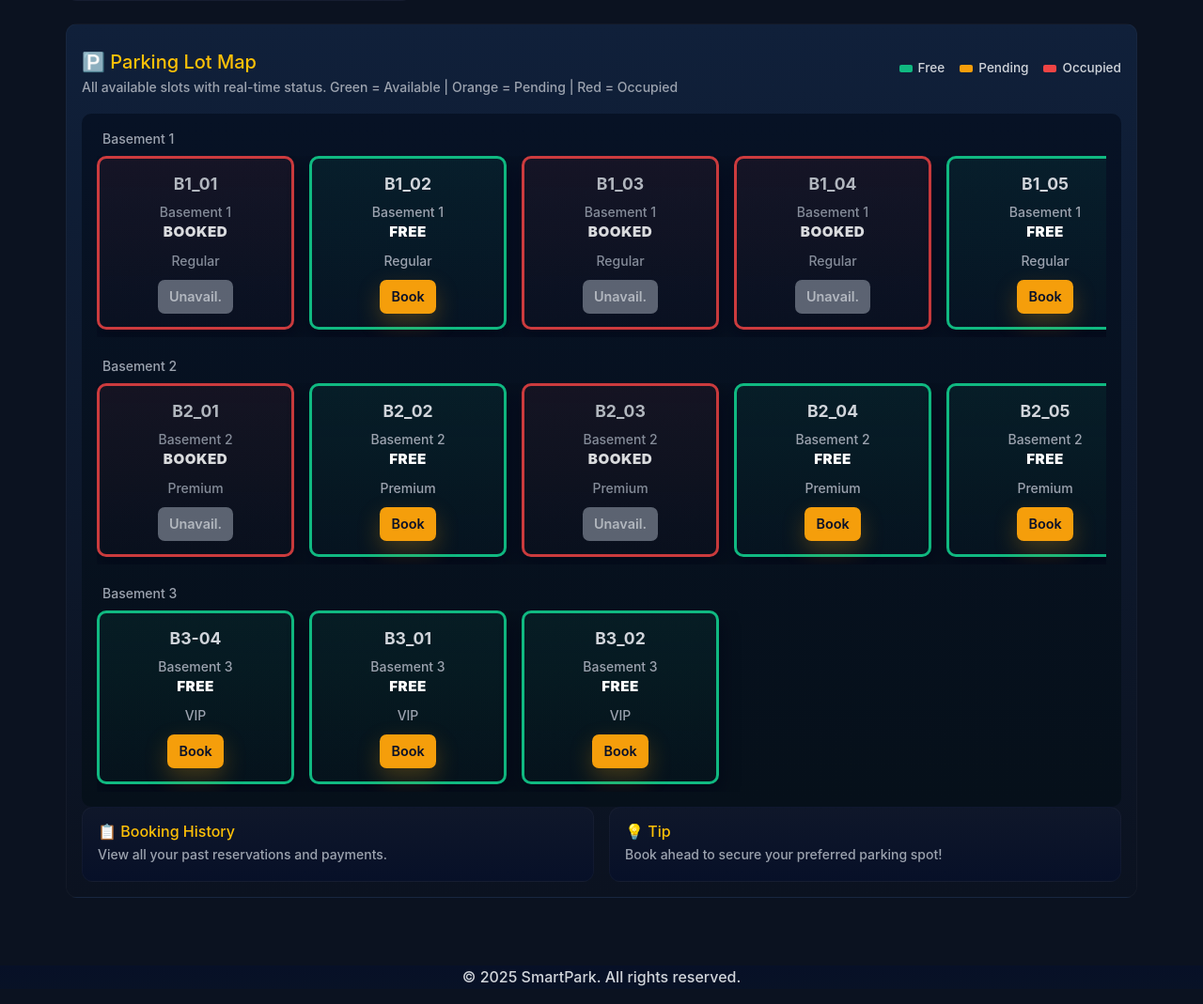
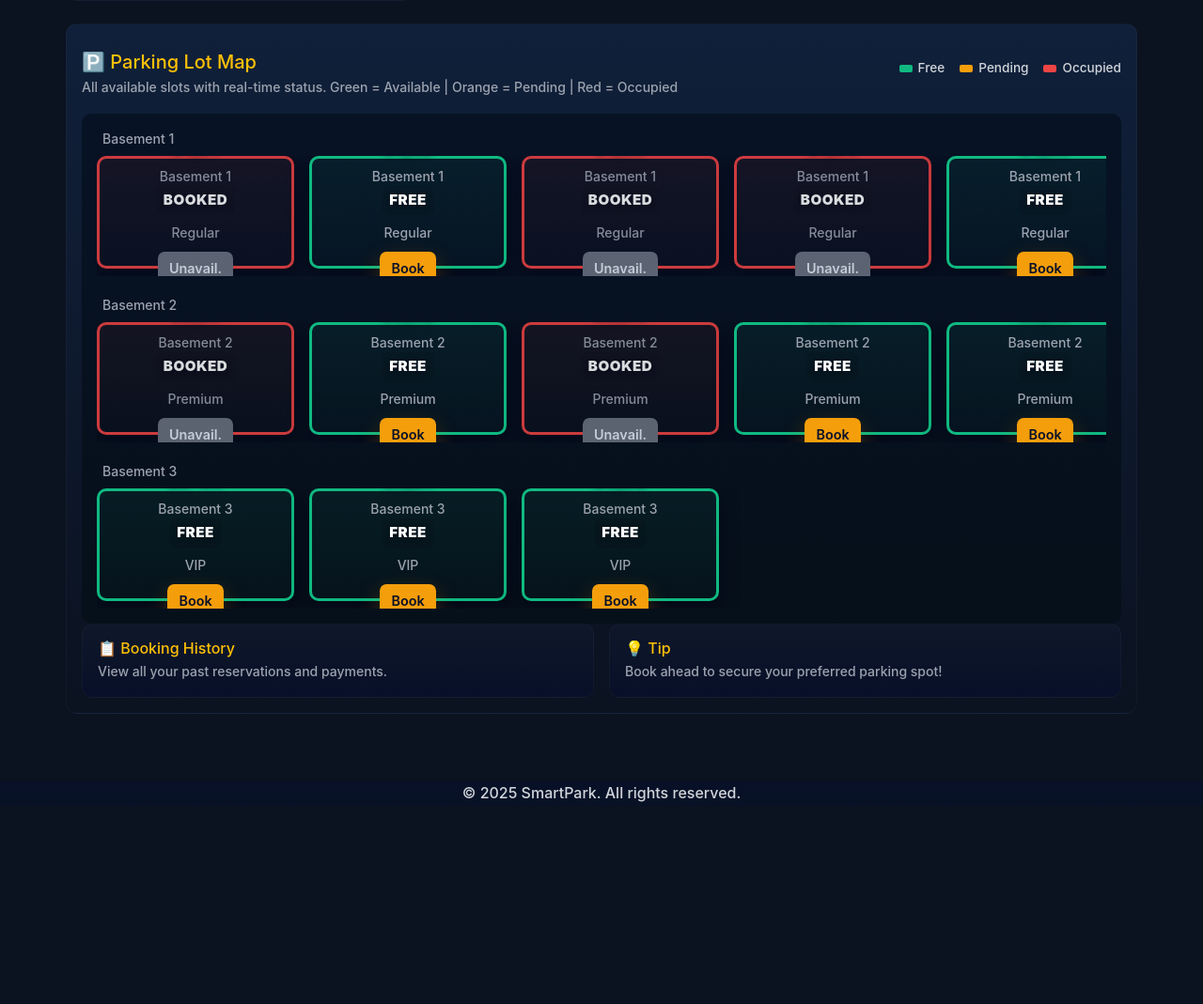
Before and after one commit to Subie-eo/SmartCarParkingSystem, a Django app: page /parking/slots/ in a window 1280 px wide. Shown: the part 617-1686 px from the top of the page at 94% size. After the commit the page ends 1471 px from the top, so only its background shows below. Run offline with Django 5.2, Linux system fonts and the light colour scheme; a user stored in the database is signed in; data comes from the database, SQL or seed files in the repository; both versions use the stored data as it was after the commit; data that the repository does not hold is empty.

Commit message:
CSS updates

```diff
--- a/assets/css/custom.css
+++ b/assets/css/custom.css
@@ -139,6 +139,87 @@
 .slot-box .slot-action .book-btn:hover{ transform:translateY(-2px); box-shadow:0 14px 32px rgba(245,158,11,0.35); }
 .slot-box .slot-action .disabled{ background:#6b7280; color:#fff; cursor:not-allowed; }
 
+/* Ensure slot tile text is always highly visible.
+  A broad global rule earlier used `!important` on generic elements
+  which could override the intended tile colors — make these
+  rules specific and use !important where necessary to restore
+  clear contrast for admin tiles. */
+.slot-box, .slot-box .slot-id, .slot-box .slot-status, .slot-box .slot-action, .slot-box .slot-action a, .slot-box .slot-action span {
+  color: #e6eef8 !important;
+}
+
+/* Preserve the status accent colors (strong specificity + important)
+  so FREE/PENDING/OCCUPIED badges remain green/amber/red as intended. */
+.slot-box.free .slot-status{ color:#10b981 !important; }
+.slot-box.pending .slot-status{ color:#f59e0b !important; }
+.slot-box.occupied .slot-status{ color:#ef4444 !important; }
+.slot-box .slot-id{ color:#e6eef8 !important; }
+
+/* Stronger contrast for slot tiles: make IDs and status labels bold white
+   with a subtle shadow so they remain readable against colored backgrounds. */
+.slot-box .slot-id{
+  color: #ffffff !important;
+  font-weight: 800 !important;
+  font-size: 1.12rem !important;
+  text-shadow: 0 2px 6px rgba(2,6,23,0.6) !important;
+}
+.slot-box .slot-status{
+  color: #ffffff !important;
+  font-weight: 700 !important;
+  text-shadow: 0 1px 4px rgba(2,6,23,0.5) !important;
+  background: rgba(0,0,0,0.09) !important;
+  padding: 4px 8px !important;
+  border-radius: 8px !important;
+  display: inline-block !important;
+}
+
+/* Keep book button colors clear on tiles */
+.slot-box .slot-action .book-btn{ color:#071029 !important; }
+
+/* Improve contrast for inputs/selects inside darker admin panels to avoid faint text. */
+.bg-slate-800 input, .bg-slate-800 select, .bg-slate-800 textarea, .bg-slate-800 .form-control {
+  color: #ffffff !important;
+  background: #071022 !important;
+  border: 1px solid rgba(255,255,255,0.08) !important;
+  box-sizing: border-box !important;
+  height: 34px !important;
+  min-height: 34px !important;
+  padding: .35rem .6rem !important;
+  line-height: 1.2 !important;
+  font-size: 0.95rem !important;
+  display: inline-block !important;
+  vertical-align: middle !important;
+}
+.bg-slate-800 select option{ color: #0b1220; }
+
+/* Make placeholder text slightly more visible */
+.bg-slate-800 input::placeholder, .bg-slate-800 textarea::placeholder { color: #cbd5e1 !important; opacity: 0.9 !important; }
+
+/* Specifically style the Pricing dropdown only (do NOT change other selects)
+   Target by Django field name/id so this overrides the general rules above. */
+select[name="pricing_category"], select#id_pricing_category {
+  /* Match slot tile look: dark gradient background, white text */
+  color: #e6eef8 !important;
+  background: linear-gradient(180deg,#0b1520,#071022) !important;
+  border: 1px solid rgba(255,255,255,0.04) !important;
+  padding: .35rem .6rem !important;
+  border-radius: 8px !important;
+  height: 34px !important;
+  font-weight: 700 !important;
+  box-shadow: inset 0 6px 18px rgba(2,6,23,0.6) !important;
+}
+select[name="pricing_category"] option, select#id_pricing_category option {
+  /* Keep options readable when open */
+  color: #0b1220 !important;
+  background: #ffffff !important;
+}
+
+/* Focus state to match tile accent */
+select[name="pricing_category"]:focus, select#id_pricing_category:focus {
+  box-shadow: 0 0 0 6px rgba(245,158,11,0.06) !important;
+  outline: none !important;
+}
+
 .pop-accent{ background:#f59e0b; color:#071029; padding:.45rem .75rem; border-radius:.5rem; font-weight:700; box-shadow:0 10px 30px rgba(245,158,11,0.12); text-decoration:none; }
 .pop-accent:hover{ transform:translateY(-3px); box-shadow:0 18px 40px rgba(245,158,11,0.18); }
 
@@ -276,6 +357,53 @@
   .parking-grid{ grid-template-columns: repeat(2, 1fr); }
 }
 
+/* Make slot tiles uniform size across grid and level views */
+.slot-box{
+  box-sizing: border-box;
+  display: flex;
+  flex-direction: column;
+  justify-content: center;
+  align-items: center;
+  width: 100%;
+  min-width: 180px;
+  max-width: 280px;
+  height: 120px;
+  padding: 12px 14px;
+  padding-bottom: 16px; /* ensure space for action buttons */
+  overflow: visible !important; /* avoid accidental clipping */
+}
+
+/* Level grid uses fixed-width horizontal cards; preserve that width while keeping consistent height */
+.level-grid .slot-box{
+  flex: 0 0 210px;
+  width: 210px !important;
+  height: 120px !important;
+}
+
+/* When used inside a .parking-grid (grid columns), let the slot fill the column but keep equal heights */
+.parking-grid .slot-box{
+  width: 100% !important;
+  height: 120px !important;
+}
+
+/* Keep the action button pinned to the inside bottom of the tile */
+.slot-box .slot-action{
+  margin-top: auto; /* push to bottom within the flex column */
+  width: 100%;
+  display: flex;
+  justify-content: center;
+  align-items: center;
+  z-index: 2;
+  gap: .5rem;
+}
+.slot-box .slot-action a, .slot-box .slot-action span{ margin: 0; }
+.slot-box .slot-action .book-btn, .slot-box .slot-action .disabled{ position: relative; bottom: 0; }
+
+@media (max-width: 640px){
+  .slot-box{ min-width: 140px; height: 100px; }
+  .level-grid .slot-box{ flex: 0 0 160px; width:160px !important; height:100px !important; }
+}
+
 /* Ensure level rows stack vertically and level grids scroll horizontally
    Use !important to override any earlier grid-based rules when present. */
 .parking-grid{ display:flex !important; flex-direction:column !important; gap:20px !important; padding:1rem !important; }
```
Also changed, not shown: db.sqlite3.
